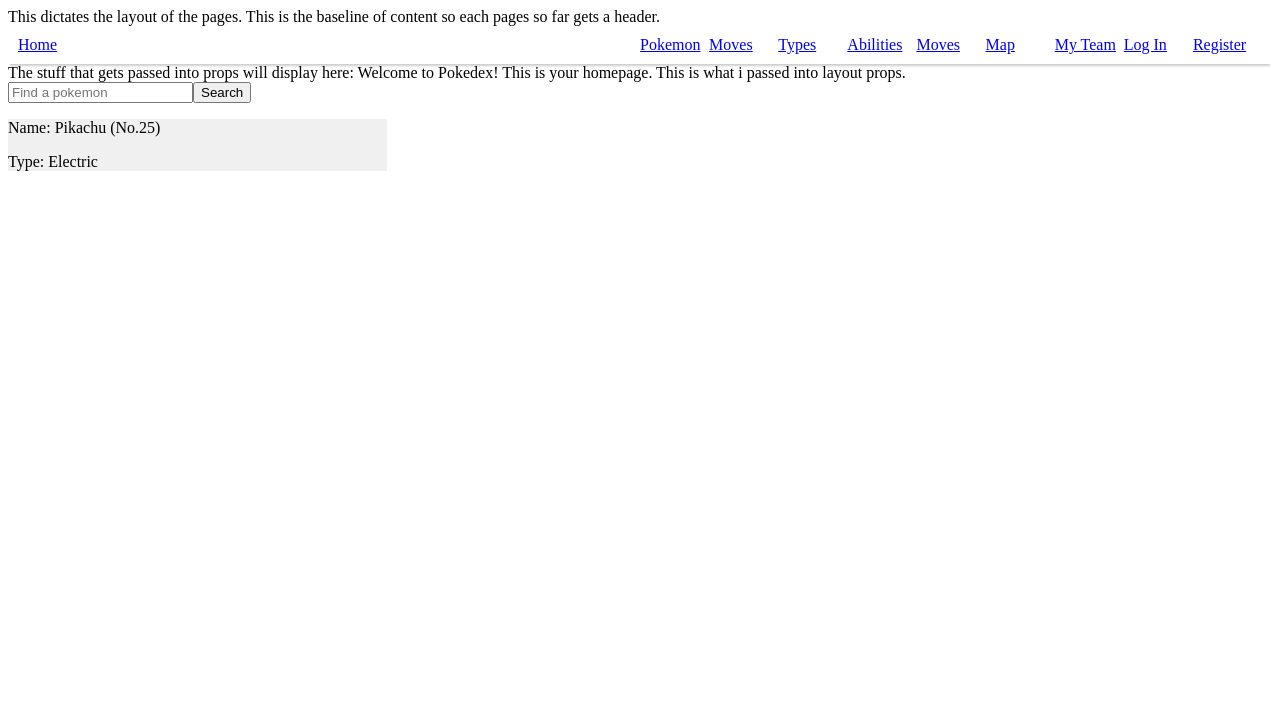
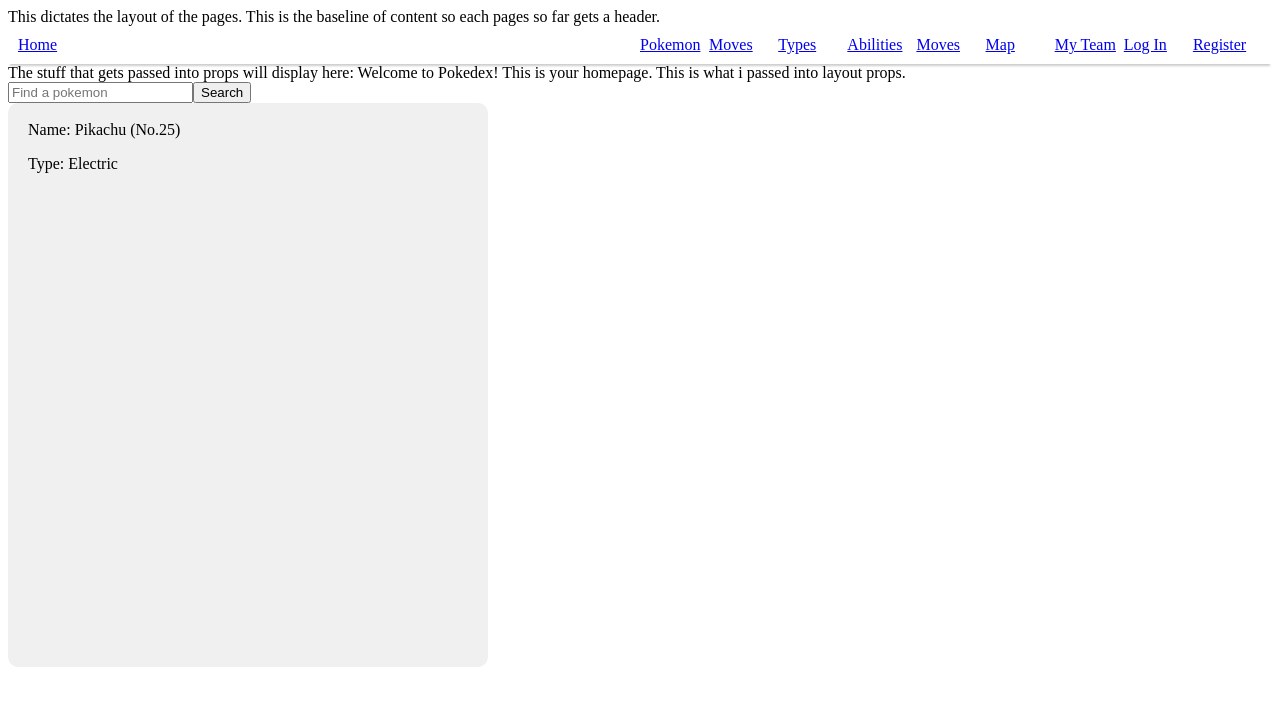
Before and after one commit to jessicayingg/pokedex, a Next.js app: page / in a window 1280 px wide. Shown: the top 706 px of the page. Built offline with nearby package versions, Linux system fonts and the light colour scheme.

Commit message:
Info card styling

```diff
--- a/styles/globals.css
+++ b/styles/globals.css
@@ -1,3 +1,7 @@
+.body {
+  height: 100%;
+}
+
 .NavBar {
   display: grid;
   grid-template-columns: 50% 50%;
--- a/styles/infocard.css
+++ b/styles/infocard.css
@@ -1,5 +1,7 @@
 .info-card {
     background-color: rgb(240, 240, 240);
-    max-width: 30%;
-    height: 50%
+    height: 70vh;
+    aspect-ratio: 11 / 14;
+    border-radius: 10px;
+    padding: 2px 20px;
 }
```
